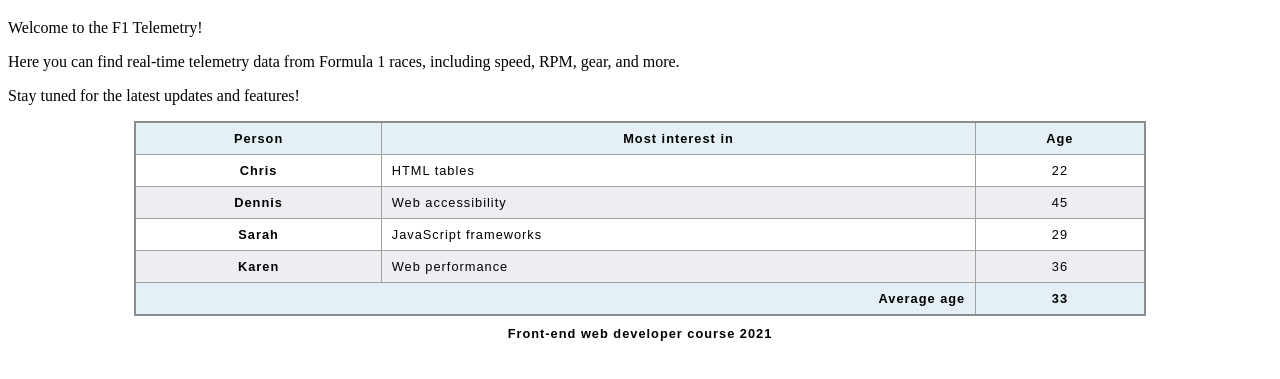
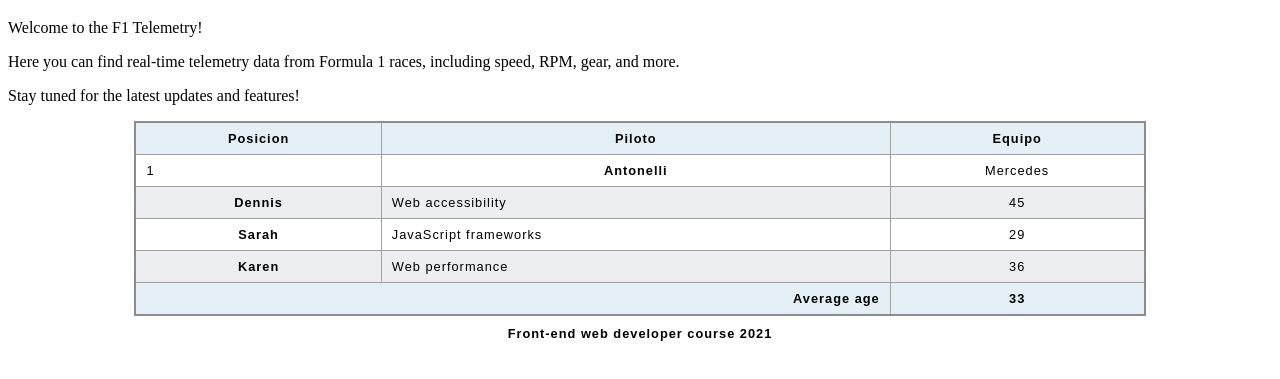
Before and after one commit to Jesutol/f1-tpo, a plain HTML site: page index.html in a window 1280 px wide. Shown: the part 61-440 px from the top of the page. Drawn offline with Linux system fonts and the light colour scheme.

Commit message:
Cambios en la fila

```diff
--- a/index.html
+++ b/index.html
@@ -1,16 +1,18 @@
-<!DOCTYPE html>
+<!doctype html>
 <html>
   <head>
     <title>F1 Telemetry</title>
-    <link rel="stylesheet" href="./style.css">
+    <link rel="stylesheet" href="./style.css" />
   </head>
   <body>
-
     <h1>F1 Telemetry</h1>
 
     <p>Welcome to the F1 Telemetry!</p>
 
-    <p>Here you can find real-time telemetry data from Formula 1 races, including speed, RPM, gear, and more.</p>
+    <p>
+      Here you can find real-time telemetry data from Formula 1 races, including
+      speed, RPM, gear, and more.
+    </p>
 
     <p>Stay tuned for the latest updates and features!</p>
     <table>
@@ -19,16 +21,16 @@
       </caption>
       <thead>
         <tr>
-      <th scope="col">Person</th>
-      <th scope="col">Most interest in</th>
-      <th scope="col">Age</th>
+          <th scope="col">Posicion</th>
+          <th scope="col">Piloto</th>
+          <th scope="col">Equipo</th>
         </tr>
       </thead>
       <tbody>
         <tr>
-      <th scope="row">Chris</th>
-      <td>HTML tables</td>
-      <td>22</td>
+          <td>1</td>
+          <th scope="row">Antonelli</th>
+          <td>Mercedes</td>
         </tr>
         <tr>
           <th scope="row">Dennis</th>
@@ -53,7 +55,5 @@
         </tr>
       </tfoot>
     </table>
-
-
   </body>
 </html>
```
Lines whose indentation alone changed are shown as unchanged.
